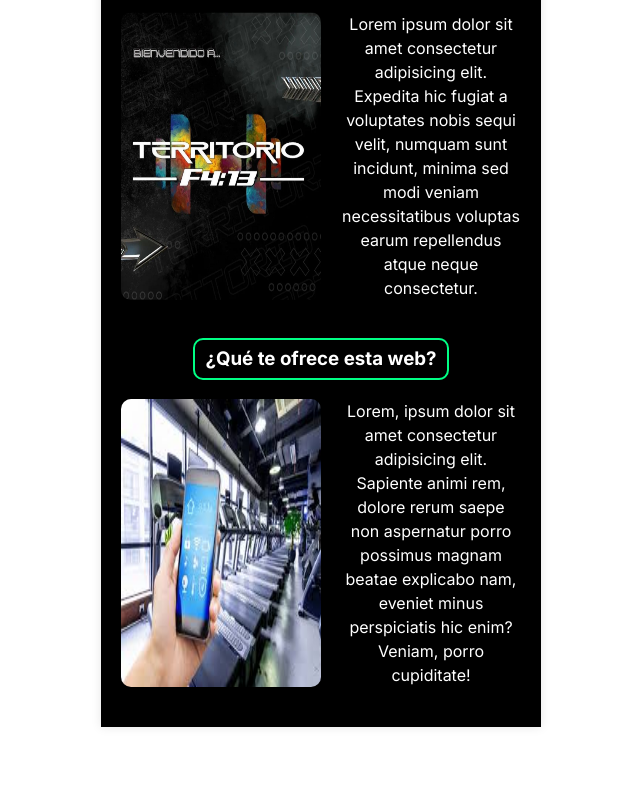
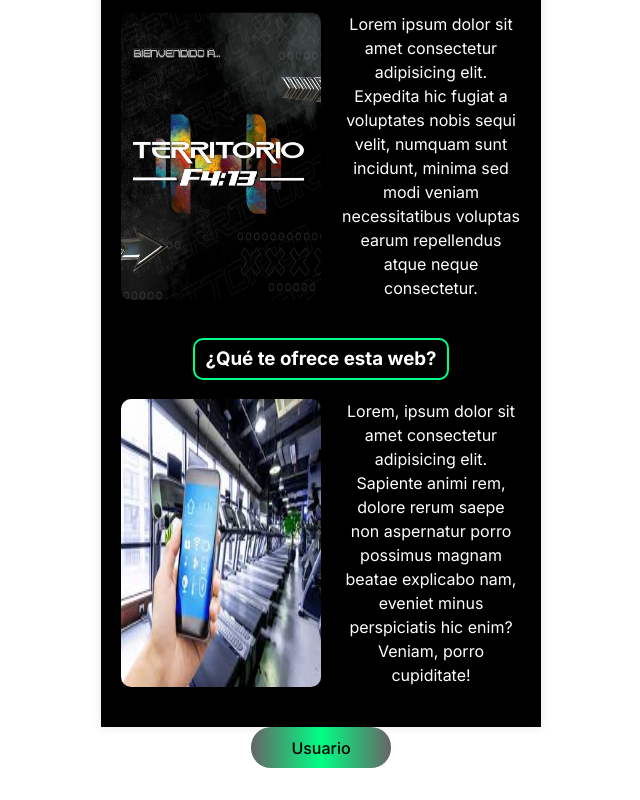
Before and after one commit to Ferchox/componentes, a React (Vite) app: page / in a window 1280 px wide. Shown: the part 2395-3195 px from the top of the page, without its empty margins (319-959 px from the left). Before the commit the page ends 3154 px from the top, so only its background shows below. Built offline with nearby package versions, Linux system fonts and the light colour scheme.

Commit message:
añadiendo dropdown

```diff
--- a/src/App.jsx
+++ b/src/App.jsx
@@ -3,7 +3,8 @@ import Componente3 from "./components/Componente3.jsx";
 import Componente5 from "./components/Componente5.jsx";
 import Componente6 from "./components/Componente6.jsx";
 import Componente9 from "./components/Componente9.jsx";
-import ComponenteOcho from "./components/ComponenteOcho.jsx";
+import ComponenteOcho from "./components/ComponenteOcho/ComponenteOcho.jsx";
+import DropdownPerfil from "./components/DropdownPerfil/DropdownPerfil.jsx";
 import InformacionPerfil from "./components/perfilCliente/InformacionPerfil.jsx";
 
 function App() {
@@ -16,6 +17,7 @@ function App() {
       <Componente9 />
       <InformacionPerfil />
       <ComponenteOcho/>
+      <DropdownPerfil/>
     </>
   );
 }
--- a/src/components/ComponenteOcho.jsx
+++ b/src/components/ComponenteOcho/ComponenteOcho.jsx
@@ -1,6 +1,6 @@
 import React from "react";
-import bienvenidoaTF from "../assets/bienvenidoa-tf.jpeg";
-import telefonoGym from "../assets/telefono-gym.jpeg";
+import bienvenidoaTF from "../../assets/bienvenidoa-tf.jpeg";
+import telefonoGym from "../../assets/telefono-gym.jpeg";
 import "./ComponenteOcho.css";
 
 const ComponenteOcho = () => {
--- /dev/null
+++ b/src/components/DropdownPerfil/DropdownPerfil.jsx
@@ -0,0 +1,29 @@
+import React, { useState } from 'react';
+import { FontAwesomeIcon } from '@fontawesome/react-fontawesome';
+import { faUser, faCheck, faChartBar, faDoorOpen } from '@fortawesome/free-solid-svg-icons';
+
+const DropdownPerfil = () => {
+  const [isOpen, setIsOpen] = useState(false);
+
+  const toggleDropdown = () => {
+    setIsOpen(!isOpen);
+  };
+
+  return (
+    <div className="dropdown">
+      <button onClick={toggleDropdown} className="dropdown-toggle">
+        Usuario
+      </button>
+      {isOpen && (
+        <ul className="dropdown-menu">
+          <li><FontAwesomeIcon icon={faUser} /> Ver mi perfil</li>
+          <li><FontAwesomeIcon icon={faCheck} /> Metas</li>
+          <li><FontAwesomeIcon icon={faChartBar} /> Ver progreso</li>
+          <li><FontAwesomeIcon icon={faDoorOpen} /> Cerrar sesión</li>
+        </ul>
+      )}
+    </div>
+  );
+}
+
+export default DropdownPerfil;
```
Also changed, not shown: src/components/ComponenteOcho/ComponenteOcho.css (renamed from src/components/ComponenteOcho.css).
